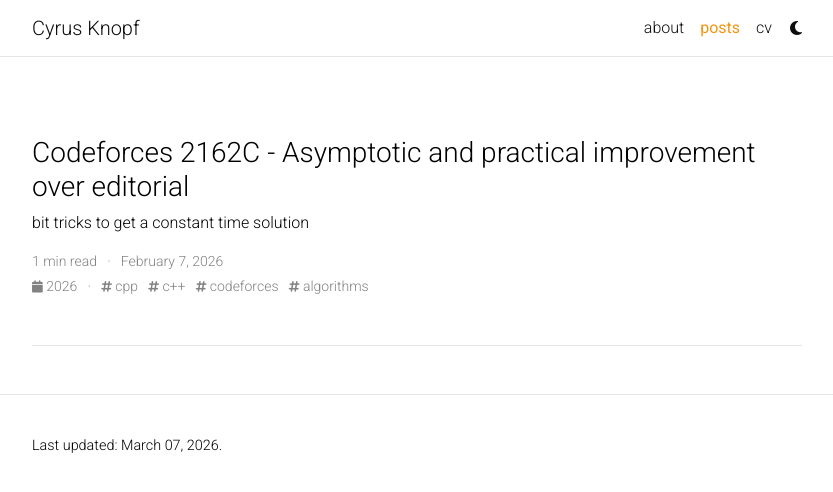
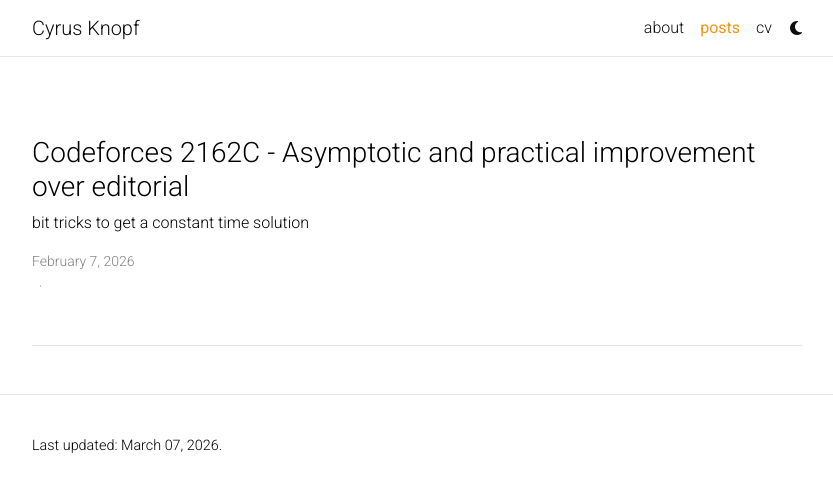
Before and after one commit to cyrusknopf/cyrusknopf.github.io, a Jekyll site: the page built from blog/index.html, in a window 1280 px wide. Shown: the top 492 px of the page, without its empty margins (223-1056 px from the left). Built offline with Jekyll 4.4.1, drawn with Linux system fonts in a browser that asks for light colours; the list of posts is cut into pages by our own code; comment, search, counter and statistics services are not loaded; a style sheet for code colours, icons or effects is not loaded.

Commit message:
Remove post tags and read time

```diff
--- a/blog/index.html
+++ b/blog/index.html
@@ -78,7 +78,7 @@
                     {% assign year = post.date | date: "%Y" %}
 
                     <p class="post-meta">
-                      {{ read_time }} min read &nbsp; &middot; &nbsp;
+                      <!-- {{ read_time }} min read &nbsp; &middot; &nbsp; -->
                       <a href="{{ year | prepend: '/blog/' | prepend: site.baseurl}}">
                         <i class="fas fa-calendar fa-sm"></i> {{ year }} </a>
                     </p>
@@ -125,7 +125,7 @@
       </h3>
       <p>{{ post.description }}</p>
       <p class="post-meta">
-        {{ read_time }} min read &nbsp; &middot; &nbsp;
+        <!-- {{ read_time }} min read &nbsp; &middot; &nbsp; -->
         {{ post.date | date: '%B %-d, %Y' }}
         {%- if post.external_source %}
         &nbsp; &middot; &nbsp; {{ post.external_source }}
@@ -133,13 +133,13 @@
       </p>
       <p class="post-tags">
         <a href="{{ year | prepend: '/blog/' | prepend: site.baseurl}}">
-          <i class="fas fa-calendar fa-sm"></i> {{ year }} </a>
+          <!-- <i class="fas fa-calendar fa-sm"></i> {{ year }} </a> -->
 
           {% if tags != "" %}
           &nbsp; &middot; &nbsp;
             {% for tag in post.tags %}
-            <a href="{{ tag | slugify | prepend: '/blog/tag/' | prepend: site.baseurl}}">
-              <i class="fas fa-hashtag fa-sm"></i> {{ tag }}</a> &nbsp;
+            <!-- <a href="{{ tag | slugify | prepend: '/blog/tag/' | prepend: site.baseurl}}"> -->
+              <!-- <i class="fas fa-hashtag fa-sm"></i> {{ tag }}</a> &nbsp; -->
               {% endfor %}
           {% endif %}
 
```
